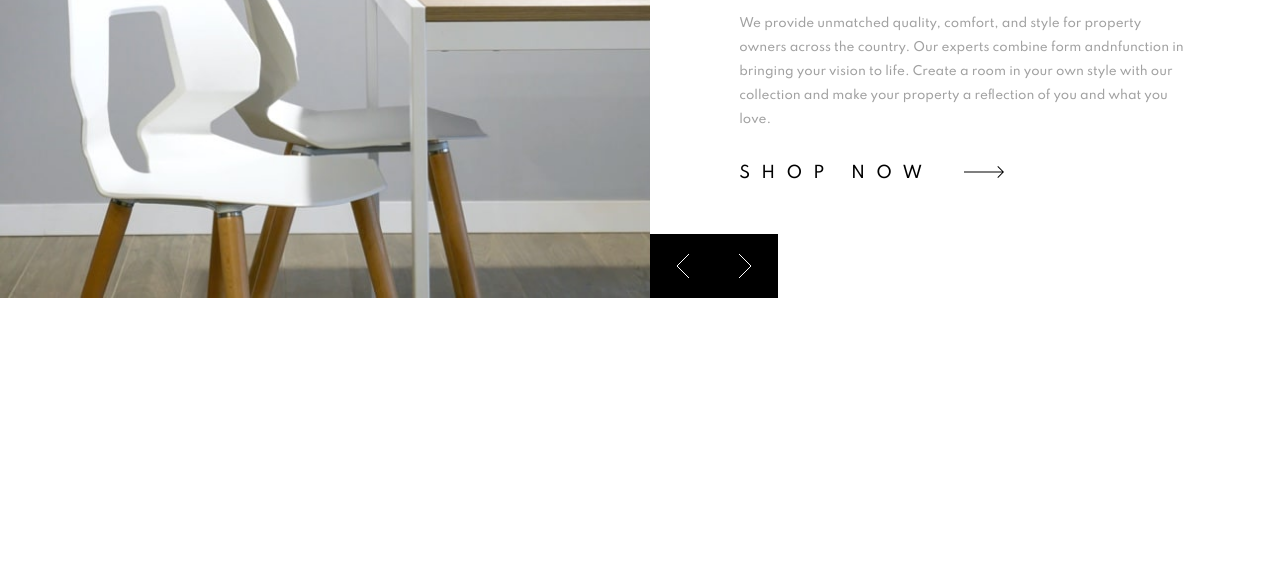
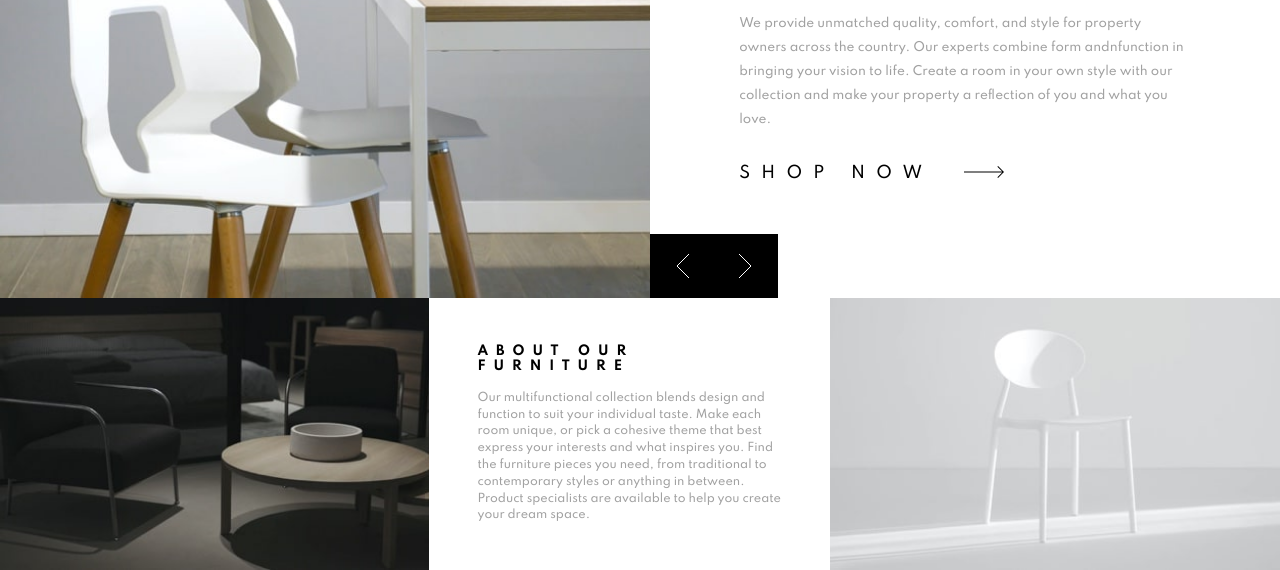
Before and after one commit to AbePlays/Frontend-Challenge-13, a plain HTML site: page index.html in a window 1280 px wide. Shown: the part 230-800 px from the top of the page. Drawn offline with Linux system fonts and the light colour scheme.

Commit message:
Bottom section complete

```diff
--- a/index.html
+++ b/index.html
@@ -22,21 +22,6 @@
     <title>Frontend Mentor | Room homepage</title>
   </head>
   <body>
-    <!-- We are available
-    all across the globe With stores all over the world, it's easy for you to
-    find furniture for your home or place of business. Locally, we’re in most
-    major cities throughout the country. Find the branch nearest you using our
-    store locator. Any questions? Don't hesitate to contact us today. Shop now
-    Manufactured with the best materials Our modern furniture store provide a
-    high level of quality. Our company has invested in advanced technology to
-    ensure that every product is made as perfect and as consistent as possible.
-    With three decades of experience in this industry, we understand what
-    customers want for their home and office. Shop now About our furniture Our
-    multifunctional collection blends design and function to suit your
-    individual taste. Make each room unique, or pick a cohesive theme that best
-    express your interests and what inspires you. Find the furniture pieces you
-    need, from traditional to contemporary styles or anything in between.
-    Product specialists are available to help you create your dream space. -->
     <section class="top">
       <div class="left">
         <nav>
@@ -69,5 +54,21 @@
         </div>
       </div>
     </section>
+
+    <section class="bottom">
+      <img src="./images/image-about-dark.jpg" alt="dark image" />
+      <div class="info">
+        <h1>About our furniture</h1>
+        <p>
+          Our multifunctional collection blends design and function to suit your
+          individual taste. Make each room unique, or pick a cohesive theme that
+          best express your interests and what inspires you. Find the furniture
+          pieces you need, from traditional to contemporary styles or anything
+          in between. Product specialists are available to help you create your
+          dream space.
+        </p>
+      </div>
+      <img src="./images/image-about-light.jpg" alt="light image" />
+    </section>
   </body>
 </html>
--- /dev/null
+++ b/styles/_bottom.scss
@@ -0,0 +1,27 @@
+.bottom {
+  display: flex;
+  height: 34vh;
+
+  img {
+    flex: 2;
+  }
+
+  .info {
+    flex: 3;
+    align-self: center;
+    padding: 0 3rem;
+
+    h1 {
+      letter-spacing: 0.5rem;
+      text-transform: uppercase;
+      font-size: 0.8rem;
+    }
+
+    p {
+      margin-top: 1rem;
+      color: $darkGrey;
+      line-height: 1.5;
+      font-size: 0.7rem;
+    }
+  }
+}
--- a/styles/style.scss
+++ b/styles/style.scss
@@ -1,5 +1,6 @@
 @import "variables";
 @import "top";
+@import "bottom";
 
 *,
 *::before,
```
Also changed, not shown: styles/style.css, 1 other file.
